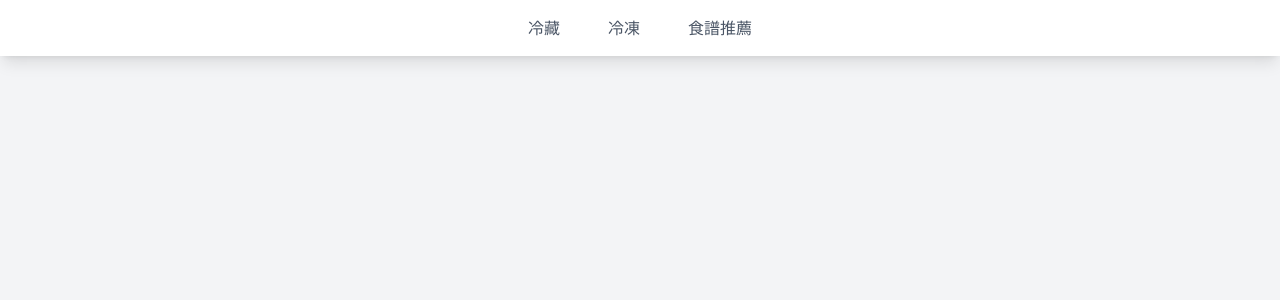
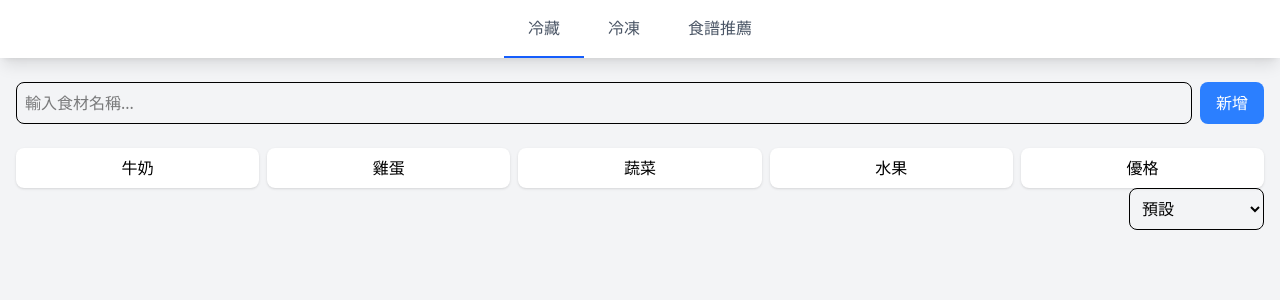
Before and after one commit to kaihg/fridge-crm, a Vue app: page /fridge-crm/fresh in a window 1280 px wide. Before the commit this address had no page. Shown: the top 300 px of the page. Built offline with nearby package versions, Linux system fonts and the light colour scheme.

Commit message:
修改 route 路徑

```diff
--- a/src/App.vue
+++ b/src/App.vue
@@ -2,9 +2,9 @@
 import { ref } from 'vue'
 
 const tabs = ref([
-  { name: '冷藏', path: '/fridge/fresh' },
-  { name: '冷凍', path: '/fridge/frozen' },
-  { name: '食譜推薦', path: '/recipes' }
+  { name: '冷藏', path: '/fridge-crm/fresh' },
+  { name: '冷凍', path: '/fridge-crm/frozen' },
+  { name: '食譜推薦', path: '/fridge-crm/recipes' }
 ])
 </script>
 
--- a/src/router/index.ts
+++ b/src/router/index.ts
@@ -7,25 +7,25 @@ const router = createRouter({
   history: createWebHistory(),
   routes: [
     {
-      path: '/fridge/:type',
+      path: '/fridge-crm/:type',
       name: 'fridge',
       component: FridgeView,
       props: true
     },
     {
-      path: '/recipes',
+      path: '/fridge-crm/recipes',
       name: 'recipes',
       component: RecipesView
     },
     {
-      path: '/recipes/:id',
+      path: '/fridge-crm/recipes/:id',
       name: 'recipe-detail',
       component: RecipeDetailView,
       props: true
     },
     {
       path: '/',
-      redirect: '/fridge/fresh'
+      redirect: '/fridge-crm/fresh'
     }
   ]
 })
```
